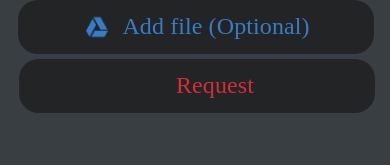
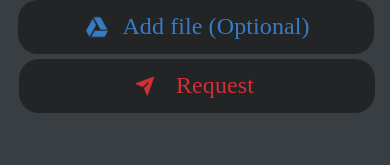
Before and after one commit to hihihii123/labX, a React Native app: screen /Consultation in a window 390 px wide. Shown: the part 595-760 px from the top of the page. Built offline with nearby package versions, Linux system fonts and the light colour scheme; a web font is replaced by a local one; what @react-native-firebase/auth, @react-native-google-signin/google-signin would draw is missing.

Commit message:
Update consultPage.js

```diff
--- a/consultPage.js
+++ b/consultPage.js
@@ -30,7 +30,7 @@ export const ConsultationFixed = () => {
   const {user, setUser} = React.useContext(UserContext);
   const onSubmit = async () => {
     try {
-      Alert.alert('Please Wait', '', );
+      Alert.alert('Please Wait', '' );
       await send(
         'service_team5X',
         'template_y6ko58r',
@@ -167,14 +167,15 @@ export const ConsultationFixed = () => {
         </Text>
         <Pressable style={[styles.appearance12, styles.appearanceLayout]} onPress={() => onSubmit() .then(() => Alert.alert('Message Sent!', '', [{ text: 'Acknowledge'}]))}>
           <View style={[styles.apperance7, styles.appearanceLayout]} />
+
           <Text style={[styles.request, styles.text5Typo]}>Request</Text>
-          <Image
+
+        </Pressable>
+        <Image
           style={[styles.sendFilledIcon, styles.sendFilledIconLayout]}
           resizeMode="cover"
-          source="send-filled.png"
+          source={require("./assets/send-filled.png")}
         />
-        </Pressable>
-
       </View>
     </SafeAreaView>
   );
```
